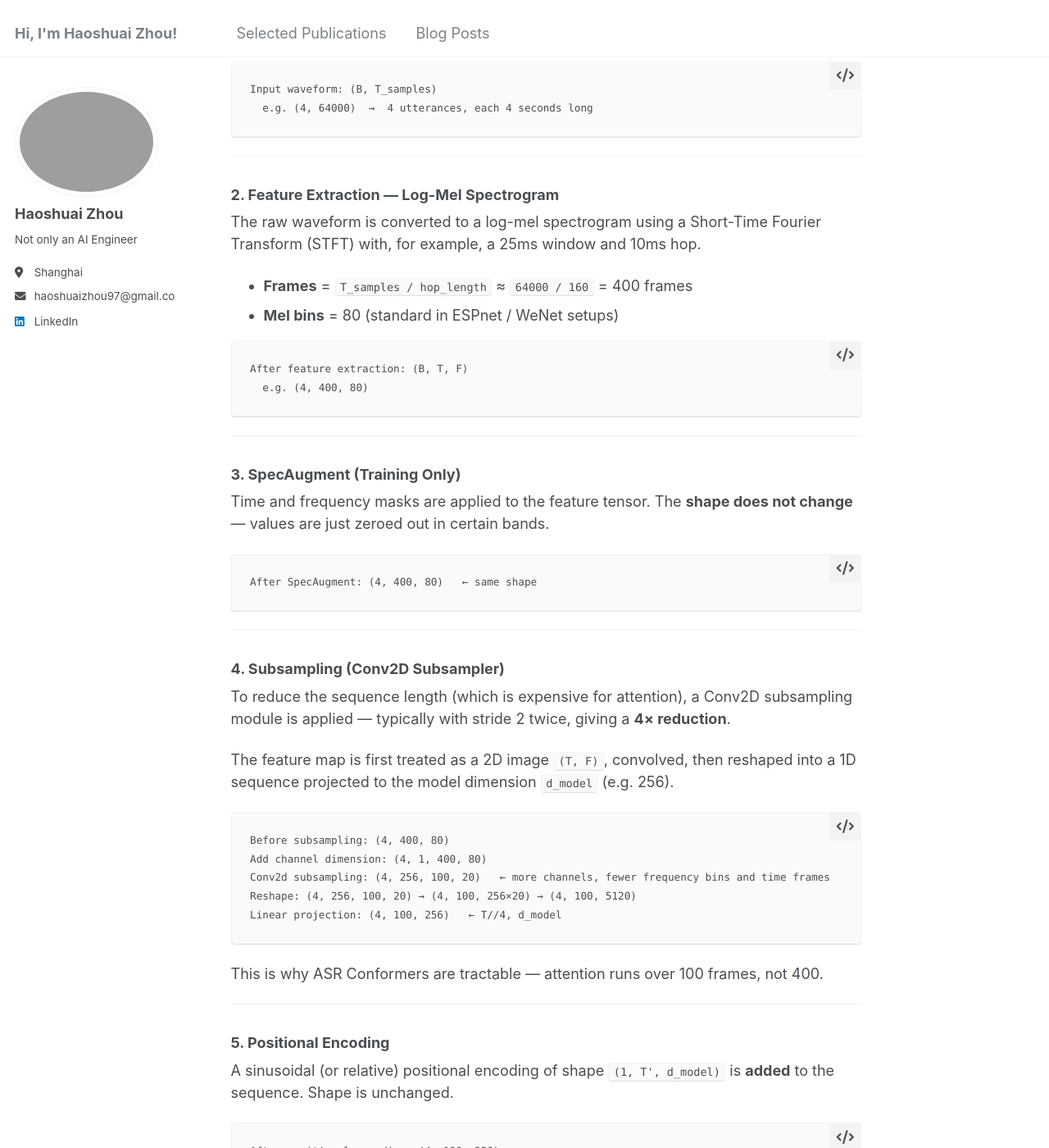
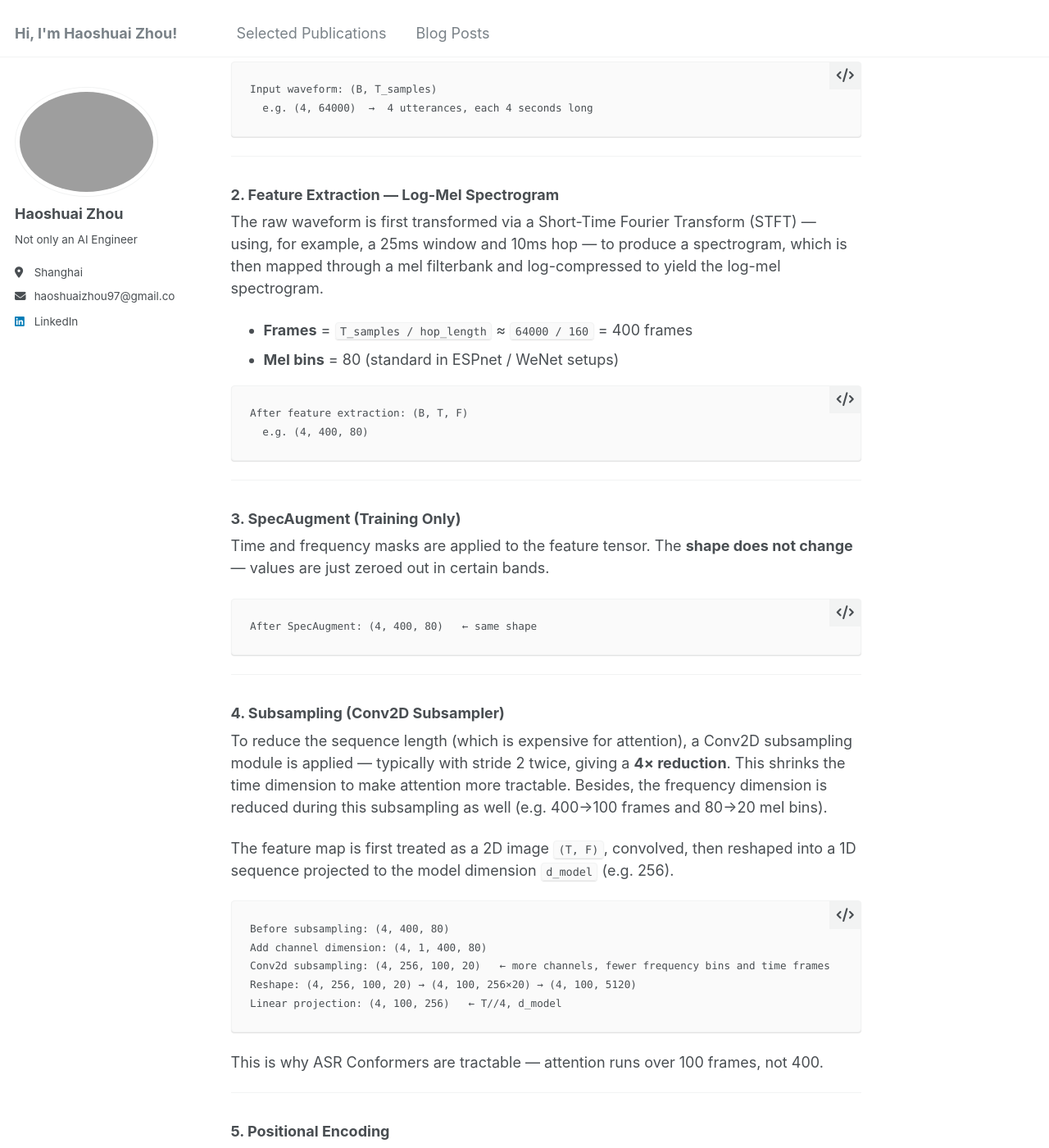
Before and after one commit to zhs2326/zhs2326.github.io, a Jekyll site: the page built from _posts/2026-03-21-Conformer.md, in a window 1280 px wide and 1400 px high, scrolled down 3285 px. Shown: the whole window at 82% size. Built offline with Jekyll 4.4.1, drawn with Linux system fonts in a browser that asks for light colours; comment, search, counter and statistics services are not loaded; some of the changed text lies outside the part shown.

Commit message:
docs: refine Conformer feature extraction and subsampling explanations
Clarify that the STFT produces a spectrogram which is then mapped through
a mel filterbank and log-compressed, and note that Conv2D subsampling
reduces both the time and frequency dimensions.

Co-Authored-By: Claude Opus 4.8 (1M context) <noreply@anthropic.com>

```diff
--- a/_posts/2026-03-21-Conformer.md
+++ b/_posts/2026-03-21-Conformer.md
@@ -80,7 +80,7 @@ Input waveform: (B, T_samples)
 
 ### 2. Feature Extraction — Log-Mel Spectrogram
 
-The raw waveform is converted to a log-mel spectrogram using a Short-Time Fourier Transform (STFT) with, for example, a 25ms window and 10ms hop.
+The raw waveform is first transformed via a Short-Time Fourier Transform (STFT) — using, for example, a 25ms window and 10ms hop — to produce a spectrogram, which is then mapped through a mel filterbank and log-compressed to yield the log-mel spectrogram.
 
 - **Frames** = `T_samples / hop_length` ≈ `64000 / 160` = 400 frames
 - **Mel bins** = 80 (standard in ESPnet / WeNet setups)
@@ -104,7 +104,7 @@ After SpecAugment: (4, 400, 80)   ← same shape
 
 ### 4. Subsampling (Conv2D Subsampler)
 
-To reduce the sequence length (which is expensive for attention), a Conv2D subsampling module is applied — typically with stride 2 twice, giving a **4× reduction**.
+To reduce the sequence length (which is expensive for attention), a Conv2D subsampling module is applied — typically with stride 2 twice, giving a **4× reduction**. This shrinks the time dimension to make attention more tractable. Besides, the frequency dimension is reduced during this subsampling as well (e.g. 400→100 frames and 80→20 mel bins).
 
 The feature map is first treated as a 2D image `(T, F)`, convolved, then reshaped into a 1D sequence projected to the model dimension `d_model` (e.g. 256).
 
@@ -221,4 +221,4 @@ Final output   : (4, L_text, 5000)
 
 ---
 
-The key insight is that the **sequence length shrinks early** (at the subsampler) and then **stays constant** all the way through the Conformer stack — this is what makes the self-attention computationally feasible. The model dimension `d_model` is similarly fixed throughout, acting as a consistent "information highway" between modules.
+The key insight is that the **sequence length shrinks early** (at the subsampler) — this is what makes the self-attention computationally feasible and then **stays constant** all the way through the Conformer stack. The model dimension `d_model` is similarly fixed throughout, acting as a consistent "information highway" between modules.
```
